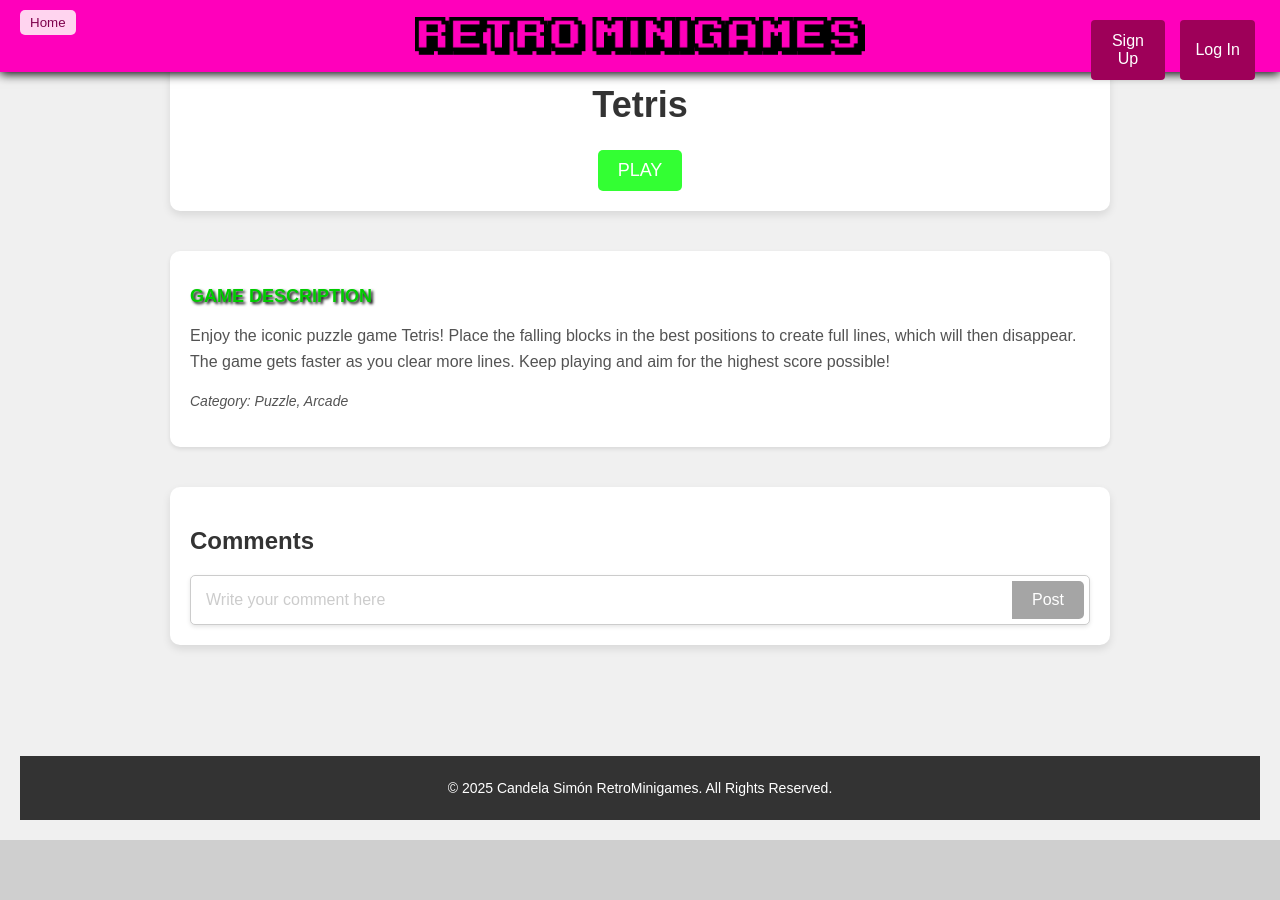
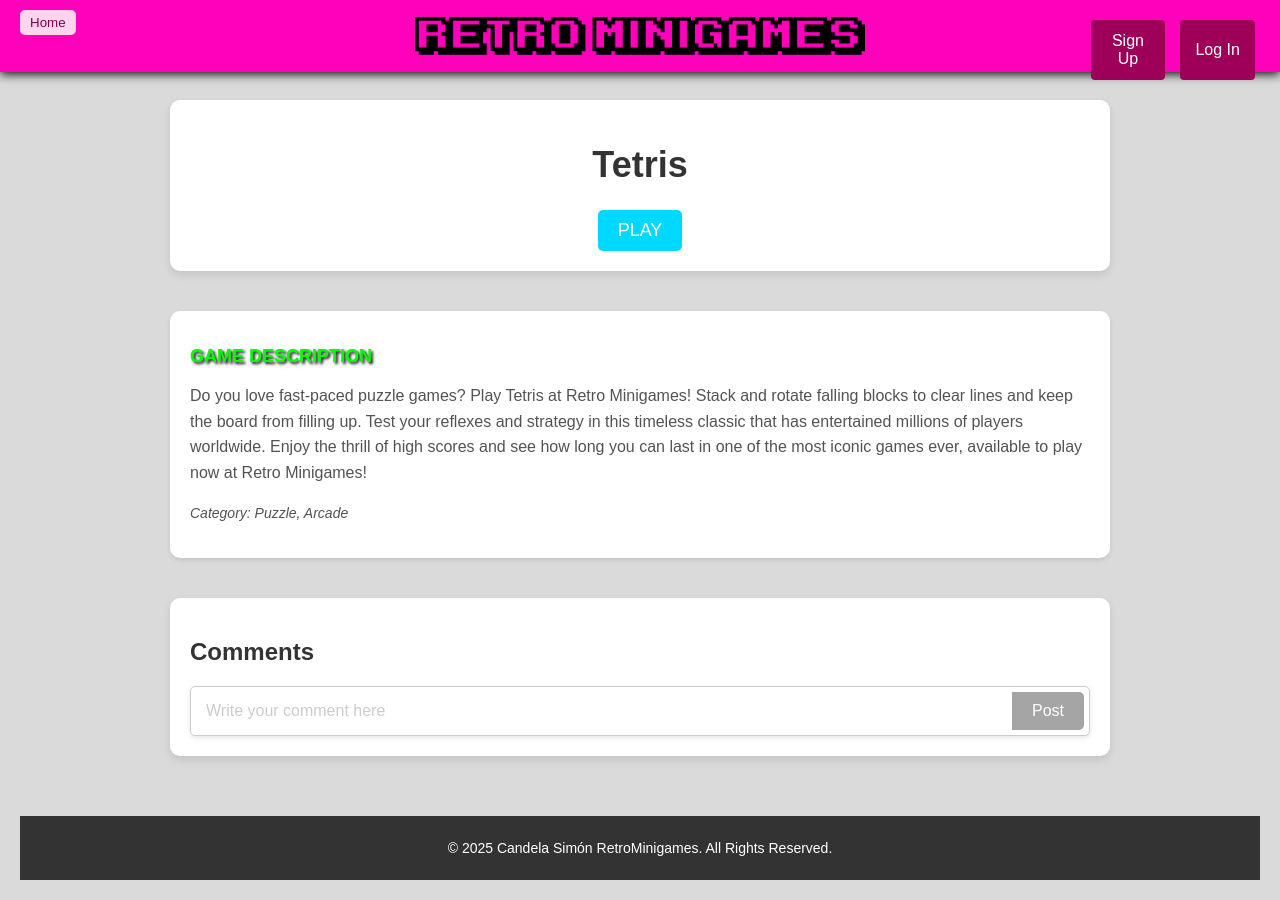
Before and after one commit to candela-sv/RetroMinigames, a React (Create React App) app in the folder retrominigames/: page /tetris in a window 1280 px wide. Before the commit the page ends 840 px from the top, so only its background shows below. Built offline with nearby package versions, Linux system fonts and the light colour scheme.

Commit message:
tetris backend
Signed-off-by: Candela <candela.simon.verdaguer@prateducacio.com>

```diff
--- a/retrominigames/src/games/Tetris.js
+++ b/retrominigames/src/games/Tetris.js
@@ -1,7 +1,7 @@
 import React, { useEffect, useState, useRef } from 'react';
 import Header from '../components/Header'; // Importamos el Header
 import Footer from '../components/Footer'; // Importamos el Footer
-import '../styles/SpaceInvaders.css';
+import '../styles/Tetris.css';
 
 const Tetris = () => {
   const [gameStarted, setGameStarted] = useState(false);
@@ -25,15 +25,15 @@ const Tetris = () => {
       // Definimos el tablero de juego
       let board = Array.from({ length: rows }, () => Array(cols).fill(null));
 
-      // Las piezas de Tetris
+      // Las piezas de Tetris y sus colores
       const pieces = [
-        [[1, 1, 1], [null, 1, null]], // T
-        [[1, 1, 1, 1]], // I
-        [[1, 1], [1, 1]], // O
-        [[1, 1, null], [null, 1, 1]], // S
-        [[null, 1, 1], [1, 1, null]], // Z
-        [[1, null, null], [1, 1, 1]], // L
-        [[null, null, 1], [1, 1, 1]], // J
+        { shape: [[1, 1, 1], [null, 1, null]], color: '#FF5733' }, // T
+        { shape: [[1, 1, 1, 1]], color: '#33C1FF' }, // I
+        { shape: [[1, 1], [1, 1]], color: '#FFDD33' }, // O
+        { shape: [[1, 1, null], [null, 1, 1]], color: '#75FF33' }, // S
+        { shape: [[null, 1, 1], [1, 1, null]], color: '#FF33A2' }, // Z
+        { shape: [[1, null, null], [1, 1, 1]], color: '#33C1FF' }, // L
+        { shape: [[null, null, 1], [1, 1, 1]], color: '#FF9F33' }, // J
       ];
 
       // Estado de la pieza actual
@@ -56,10 +56,10 @@ const Tetris = () => {
 
         // Dibuja la pieza actual
         if (currentPiece) {
-          currentPiece.forEach((row, yOffset) => {
+          currentPiece.shape.forEach((row, yOffset) => {
             row.forEach((block, xOffset) => {
               if (block) {
-                ctx.fillStyle = '#00FF00';
+                ctx.fillStyle = currentPiece.color;
                 ctx.fillRect(
                   (currentPosition.x + xOffset) * blockSize,
                   (currentPosition.y + yOffset) * blockSize,
@@ -86,9 +86,9 @@ const Tetris = () => {
 
       // Función para verificar si hay colisiones
       const checkCollision = () => {
-        for (let y = 0; y < currentPiece.length; y++) {
-          for (let x = 0; x < currentPiece[y].length; x++) {
-            if (currentPiece[y][x]) {
+        for (let y = 0; y < currentPiece.shape.length; y++) {
+          for (let x = 0; x < currentPiece.shape[y].length; x++) {
+            if (currentPiece.shape[y][x]) {
               const newX = currentPosition.x + x;
               const newY = currentPosition.y + y;
               if (newX < 0 || newX >= cols || newY >= rows || board[newY] && board[newY][newX]) {
@@ -102,10 +102,10 @@ const Tetris = () => {
 
       // Función para colocar una pieza en el tablero
       const placePiece = () => {
-        for (let y = 0; y < currentPiece.length; y++) {
-          for (let x = 0; x < currentPiece[y].length; x++) {
-            if (currentPiece[y][x]) {
-              board[currentPosition.y + y][currentPosition.x + x] = '#00FF00'; // Coloca la pieza en el tablero
+        for (let y = 0; y < currentPiece.shape.length; y++) {
+          for (let x = 0; x < currentPiece.shape[y].length; x++) {
+            if (currentPiece.shape[y][x]) {
+              board[currentPosition.y + y][currentPosition.x + x] = currentPiece.color; // Coloca la pieza en el tablero
             }
           }
         }
@@ -146,9 +146,9 @@ const Tetris = () => {
 
       // Función para rotar la pieza
       const rotatePiece = () => {
-        const rotatedPiece = currentPiece[0].map((_, index) => currentPiece.map(row => row[index])).reverse();
+        const rotatedPiece = currentPiece.shape[0].map((_, index) => currentPiece.shape.map(row => row[index])).reverse();
         const originalPiece = currentPiece;
-        currentPiece = rotatedPiece;
+        currentPiece = { shape: rotatedPiece, color: currentPiece.color };
         if (checkCollision()) {
           currentPiece = originalPiece; // Deshacer la rotación si hay colisión
         }
@@ -206,7 +206,7 @@ const Tetris = () => {
       <div className="game-description card">
         <h2 className="game-description-title">GAME DESCRIPTION</h2>
         <p>
-          Enjoy the iconic puzzle game Tetris! Place the falling blocks in the best positions to create full lines, which will then disappear. The game gets faster as you clear more lines. Keep playing and aim for the highest score possible!
+        Do you love fast-paced puzzle games? Play Tetris at Retro Minigames! Stack and rotate falling blocks to clear lines and keep the board from filling up. Test your reflexes and strategy in this timeless classic that has entertained millions of players worldwide. Enjoy the thrill of high scores and see how long you can last in one of the most iconic games ever, available to play now at Retro Minigames!
         </p>
         <p className="game-category">Category: Puzzle, Arcade</p>
       </div>
--- a/retrominigames/src/styles/SpaceInvaders.css
+++ b/retrominigames/src/styles/SpaceInvaders.css
@@ -1,7 +1,7 @@
 .space-invaders-container {
   font-family: 'Arial', sans-serif;
   color: #333333;
-  background-color: #f0f0f0;
+  background-color: #dadada;
   display: flex;
   flex-direction: column;
   align-items: center;
@@ -20,7 +20,7 @@ h1 {
 }
 
 .play-button {
-  background-color: #33ff33;
+  background-color: #00ff00;
   color: #ffffff;
   font-size: 18px;
   padding: 10px 20px;
--- /dev/null
+++ b/retrominigames/src/styles/Tetris.css
@@ -0,0 +1,167 @@
+/* Estilo principal de la página */
+.space-invaders-container {
+    font-family: 'Arial', sans-serif;
+    color: #333333;
+    background-color: #dadada;
+    display: flex;
+    flex-direction: column;
+    align-items: center;
+    padding: 20px;
+    min-height: 100vh;
+    padding-top: 80px; /* Asegura que el contenido no se solape con el header */
+  }
+
+  /* Sección de introducción */
+  .game-intro {
+    text-align: center;
+    margin: 40px 20px 20px 20px; /* Aumentamos el margen superior */
+  }
+
+  /* Título principal */
+  h1 {
+    font-size: 36px;
+    color: #333333;
+  }
+
+  /* Estilo del botón Play */
+  .play-button {
+    background-color: #00d9ff;
+    color: #ffffff;
+    font-size: 18px;
+    padding: 10px 20px;
+    border: none;
+    border-radius: 5px;
+    cursor: pointer;
+    text-transform: uppercase;
+  }
+
+  .play-button:hover {
+    background-color: #00abc9;
+  }
+
+  /* Estilo del área del canvas (zona de juego) */
+  .game-canvas {
+    display: flex;
+    justify-content: center;
+    align-items: center;
+    background-color: #000000;
+    width: 800px;
+    height: 600px;
+    margin: 40px 20px; /* Añadir margen superior para despejar el header */
+    border-radius: 10px;
+    box-shadow: 0px 4px 8px rgba(0, 0, 0, 0.1);
+    border: 4px solid #00d9ff; /* Bordes azules visibles en el contenedor */
+  }
+
+  /* Asegurarse de que el canvas ocupe toda el área de .game-canvas */
+  canvas {
+    display: block;
+    border: 2px solid #00d9ff; /* Bordes amarillos visibles en el área de juego */
+  }
+
+  /* Estilo general de las tarjetas (cards) */
+  .card {
+    background-color: #ffffff;
+    border-radius: 10px;
+    box-shadow: 0px 4px 8px rgba(0, 0, 0, 0.1);
+    padding: 20px;
+    margin: 20px;
+    width: 80%;
+    max-width: 900px;
+  }
+
+  /* Estilo para la descripción del juego */
+  .game-description {
+    text-align: left;
+    padding: 20px;
+    background-color: #ffffff;
+    border-radius: 10px;
+    box-shadow: 0px 2px 4px rgba(0, 0, 0, 0.1);
+    margin-bottom: 20px;
+  }
+
+  /* Título de la descripción del juego */
+  .game-description-title {
+    font-weight: bold;
+    color: #00ff00; /* Verde vibrante */
+    font-size: 18px;
+    text-shadow: 2px 2px 3px #000000;
+    margin-bottom: 15px;
+  }
+
+  /* Estilo del texto de la descripción */
+  .game-description p {
+    color: #535353;
+    line-height: 1.6;
+  }
+
+  /* Estilo para la categoría del juego */
+  .game-category {
+    margin-top: 10px;
+    font-style: italic;
+    color: #808080;
+    font-size: 14px;
+  }
+
+  /* Estilo de la sección de comentarios */
+  .comments-section {
+    text-align: left;
+  }
+
+  .comments-section h2 {
+    color: #333333;
+    font-weight: bold;
+    margin-bottom: 10px;
+  }
+
+  .comments {
+    margin-bottom: 20px;
+  }
+
+  /* Estilo de cada comentario */
+  .comment {
+    display: flex;
+    flex-direction: column;
+    margin-bottom: 15px;
+  }
+
+  /* Estilo para la nueva caja de comentario */
+  .new-comment {
+    display: flex;
+    align-items: center;
+    border: 1px solid #cccccc;
+    border-radius: 5px;
+    padding: 5px;
+    background-color: #ffffff;
+    box-shadow: 0px 2px 4px rgba(0, 0, 0, 0.1);
+  }
+
+  /* Estilo del input para comentarios */
+  .comment-input {
+    flex: 1;
+    border: none;
+    outline: none;
+    padding: 10px;
+    font-size: 16px;
+    color: #333333;
+    border-radius: 5px 0 0 5px;
+  }
+
+  .comment-input::placeholder {
+    color: #cccccc;
+  }
+
+  /* Estilo del botón para enviar el comentario */
+  .post-button {
+    background-color: #a5a5a5;
+    color: #ffffff;
+    border: none;
+    padding: 10px 20px;
+    font-size: 16px;
+    border-radius: 0 5px 5px 0;
+    cursor: pointer;
+  }
+
+  .post-button:hover {
+    background-color: #838383;
+  }
```
